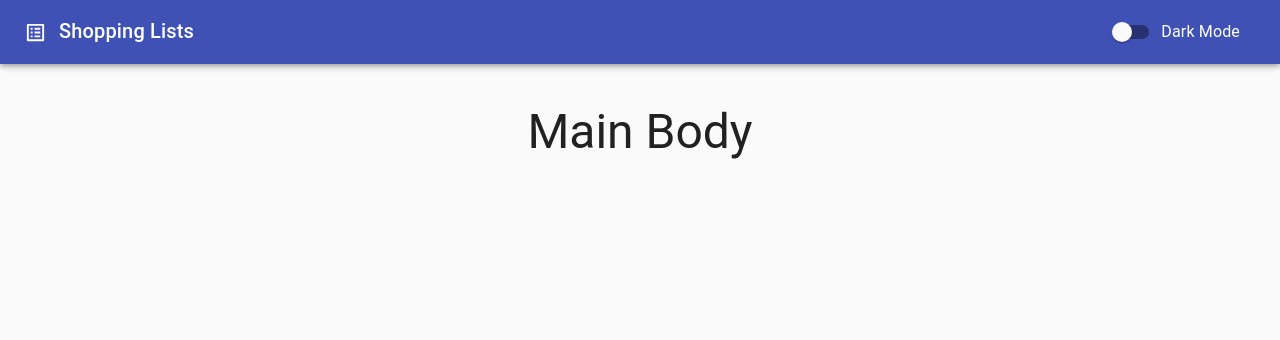
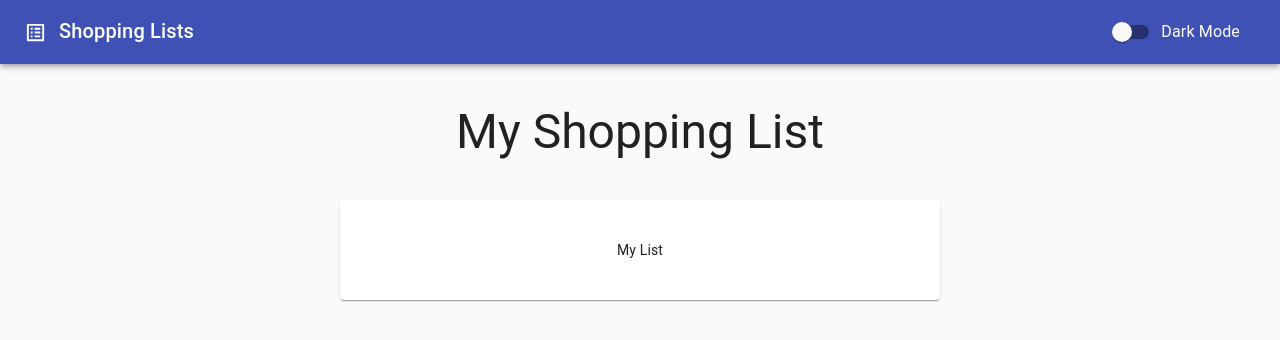
Before and after one commit to JLKP001/Shopping-Lists, a React (Create React App) app in the folder shopping-lists/: page / in a window 1280 px wide. Shown: the top 340 px of the page. Built offline with nearby package versions, Linux system fonts and the light colour scheme.

Commit message:
Added ItemList component

```diff
--- /dev/null
+++ b/shopping-lists/src/components/ItemList.js
@@ -0,0 +1,17 @@
+import React from "react";
+import { makeStyles, Paper } from "@material-ui/core";
+
+const useStyles = makeStyles((theme) => ({
+  root: {
+    margin: "auto",
+    marginTop: theme.spacing(5),
+    padding: theme.spacing(5),
+    width: "50%",
+    height: "100%",
+  },
+}));
+
+export const ItemList = () => {
+  const classes = useStyles();
+  return <Paper className={classes.root}>My List</Paper>;
+};
--- a/shopping-lists/src/components/MainBody.js
+++ b/shopping-lists/src/components/MainBody.js
@@ -1,5 +1,6 @@
+import React from "react";
 import { makeStyles, Typography } from "@material-ui/core";
-import React from "react";
+import { ItemList } from "./ItemList";
 
 const useStyles = makeStyles((theme) => ({
   root: {
@@ -13,7 +14,8 @@ export const MainBody = () => {
   const classes = useStyles();
   return (
     <div className={classes.root}>
-      <Typography variant="h3">Main Body</Typography>
+      <Typography variant="h3">My Shopping List</Typography>
+      <ItemList />
     </div>
   );
 };
```
